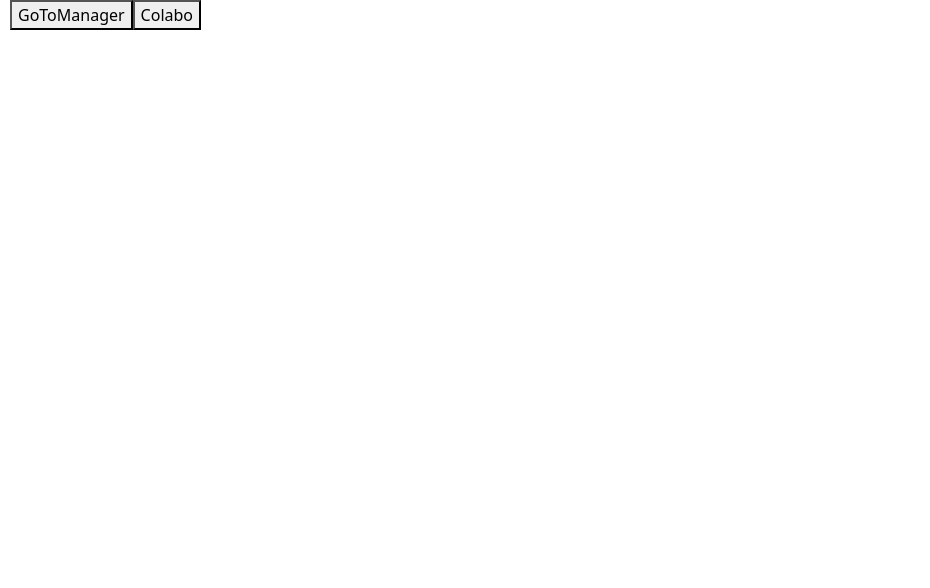
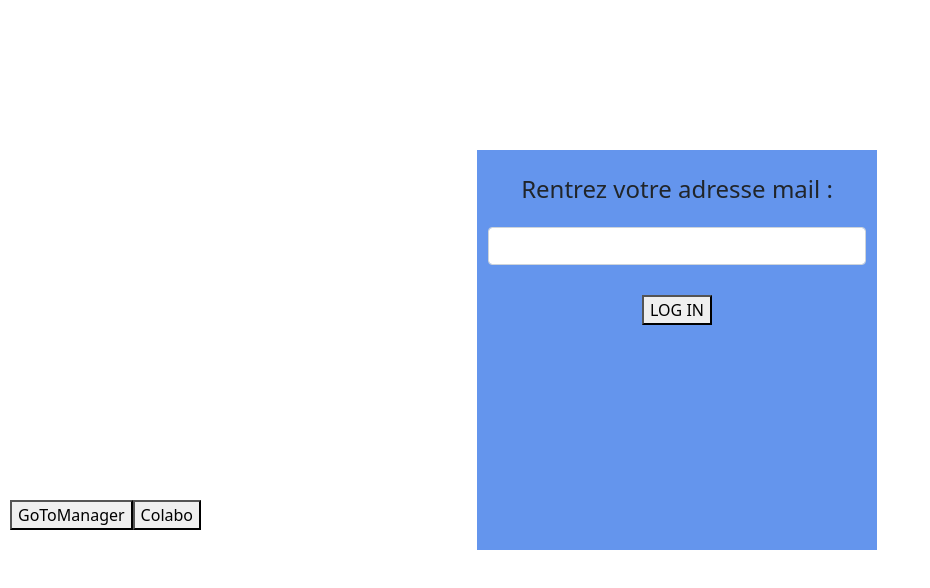
Before and after one commit to Aline-G/GL-front, an Angular app: page /log-in in a window 1280 px wide. Shown: the top 588 px of the page, without its empty margins (0-930 px from the left). Built offline with nearby package versions, Linux system fonts and the light colour scheme; no server answers.

Commit message:
feat : log in screen (not finished)

```diff
--- a/src/app/log-in/log-in.component.css
+++ b/src/app/log-in/log-in.component.css
@@ -0,0 +1,34 @@
+
+
+#log_in_info{
+  text-align: center;
+  position:absolute;
+  top: 50%; /* top = 50% pour centrage vertical */
+  left: 45%; /* left = 50% pour centrage horizontal */
+  width : 400px;
+  height : 400px;
+  margin-top: -100px; /* margin-top = - height/2 */
+  margin-left: -100px; /* margin-left = - width/2 */
+  border : 1px solid cornflowerblue;
+  background-color: cornflowerblue;
+  padding-top: 20px;
+  padding-left: 10px;
+  padding-right: 10px;
+
+}
+
+#global{
+  position : relative;
+
+  height : 500px;
+  /*border : 1px solid red;*/
+}
+
+#logInButton{
+  margin-top: 30px;
+}
+
+#text_mail{
+  margin-bottom: 20px;
+  font-size: x-large;
+}
--- a/src/app/log-in/log-in.component.html
+++ b/src/app/log-in/log-in.component.html
@@ -1,2 +1,35 @@
-<button (click)="goTo('/manager/home')">GoToManager</button>
-<button (click)="goTo('/colaborator/home')">Colabo</button>
+<!DOCTYPE html>
+<html lang="en">
+<head>
+  <meta charset="utf-8">
+   <meta name="viewport" content="width=device-width, initial-scale=1, shrink-to-fit=no">
+  <link href="https://cdn.jsdelivr.net/npm/bootstrap@5.1.3/dist/css/bootstrap.min.css" rel="stylesheet" integrity="sha384-1BmE4kWBq78iYhFldvKuhfTAU6auU8tT94WrHftjDbrCEXSU1oBoqyl2QvZ6jIW3" crossorigin="anonymous">
+
+  <!-- Ajout de la police-->
+
+  <link rel="preconnect" href="https://fonts.googleapis.com">
+  <link rel="preconnect" href="https://fonts.gstatic.com" crossorigin>
+  <link href="https://fonts.googleapis.com/css2?family=Ubuntu:wght@300&display=swap" rel="stylesheet">
+
+</head>
+
+<body class="body">
+
+
+
+  <div class ="col-12" id = "global">
+    <div  class =col-6 id="log_in_info">
+      <label id="text_mail">Rentrez votre adresse mail :</label>
+      <input type="text" class="form-control" id="vehicle" [(ngModel)]="mail">
+      <button (click)="logIn()" id = "logInButton"> LOG IN </button>
+    </div>
+  </div>
+
+
+
+  <div id = "temp">
+    <button (click)="goTo('/manager/home')">GoToManager</button>
+    <button (click)="goTo('/colaborator/home')">Colabo</button>
+  </div>
+
+</body>
--- a/src/app/log-in/log-in.component.ts
+++ b/src/app/log-in/log-in.component.ts
@@ -1,5 +1,7 @@
-import { Component, OnInit } from '@angular/core';
+import {Component, Input, OnInit} from '@angular/core';
 import {Router} from "@angular/router";
+import {ApiService} from "../services/api.service";
+import {User} from "../model/user";
 
 @Component({
   selector: 'app-log-in',
@@ -8,10 +10,55 @@ import {Router} from "@angular/router";
 })
 export class LogInComponent implements OnInit {
 
-  constructor(private router : Router) { }
+  @Input() mail!: string;
+  userList! : User[];
+  userId!:number;
+  manager!:string;
+  collaborator!:string;
+
+
+  constructor(private router : Router,private apiService : ApiService) {
+    this.apiService.getUserList()
+      .subscribe({
+        next: (res) => {
+          this.userList = res;
+        },
+        error: (e) => console.error(e)
+      });
+    this.manager = '/manager/home';
+    this.collaborator = '/colaborator/home';
+
+
+  }
 
   ngOnInit(): void {
   }
+
+  logIn() {
+
+    var user;
+    for (user of this.userList) {
+      if (user.mail == this.mail){
+        this.userId = user.id;
+      }
+    }
+    if(this.userId == undefined){
+      console.log("there are no user with this mail")
+    }
+
+    this.apiService.isManager(this.userId)
+      .subscribe({
+        next: (res) => {
+          if(res) {
+            this.router.navigate([`${this.manager}`]);
+          }
+          else {
+            this.router.navigate([`${this.collaborator}`]);
+          }
+        },
+        error: (e) => console.error(e)
+      });
+}
 
   goTo(pageName: string) {
     this.router.navigate([`${pageName}`]);
--- a/src/app/model/user.ts
+++ b/src/app/model/user.ts
@@ -1,10 +1,10 @@
 export class User {
-  id: string;
+  id: number;
   name: string;
   firstname: string;
   mail: string;
 
-  constructor(id: string, name: string, firstname: string, mail: string) {
+  constructor(id: number, name: string, firstname: string, mail: string) {
     this.id = id;
     this.name = name;
     this.firstname = firstname;
--- a/src/app/services/api.service.ts
+++ b/src/app/services/api.service.ts
@@ -4,6 +4,7 @@ import {ExpenseBill} from "../model/expenseBill";
 import {LineBill} from "../model/lineBill";
 import {Advance} from "../model/advance";
 import {Mission} from "../model/mission";
+import{User} from "../model/user";
 import {Observable} from "rxjs";
 
 
@@ -173,5 +174,15 @@ export class ApiService {
     return this.http.get<ExpenseBill>('/api/expensebill/validation',{params}).toPromise();
   }
 
+  public getUserList(){
+    return this.http.get<User[]>('/api/user/list');
+  }
+
+  public isManager(id : number) {
+    const params = new HttpParams().set('id', id);
+    return this.http.get<boolean>('/api/user/ismanager',{params});
+  }
+
+
 
 }
```
Also changed, not shown: src/app/home-screen/home-total/home-total.component.css (line endings or trailing spaces).
